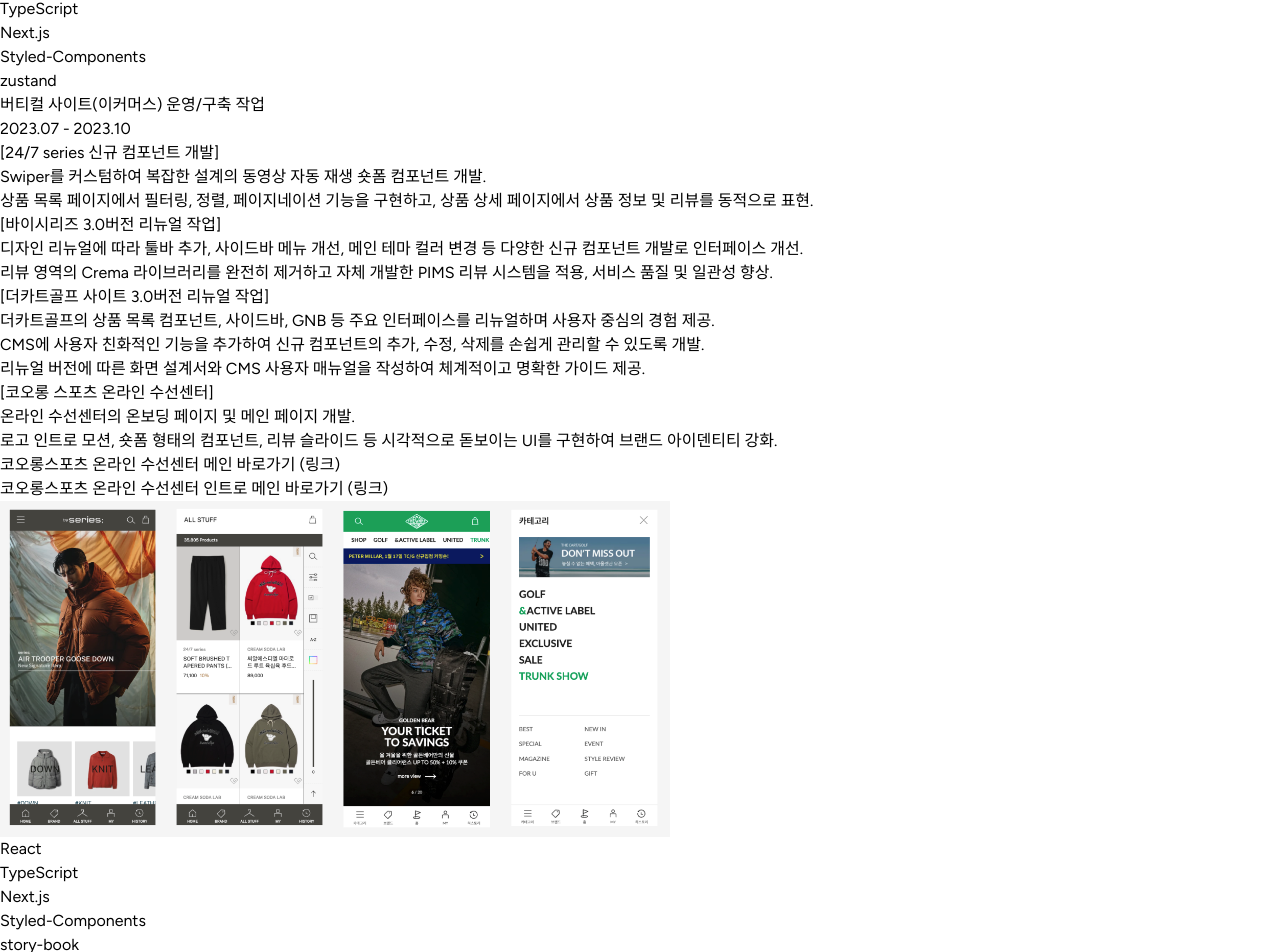
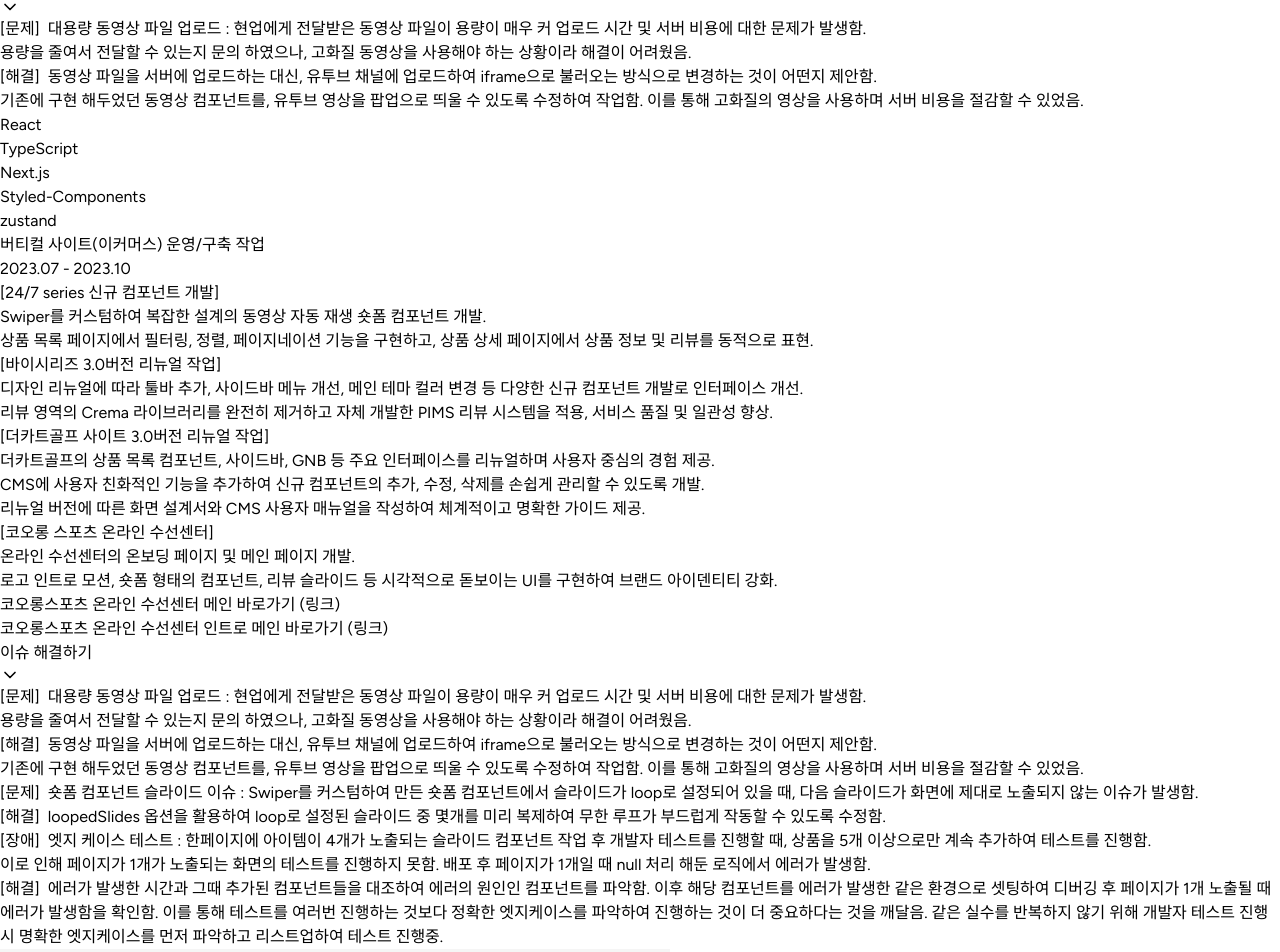
Before and after one commit to Sienna98/portfolio-sieun, a Next.js app: page /Experience in a window 1280 px wide. Shown: the part 1543-2495 px from the top of the page. Built offline with nearby package versions, Linux system fonts and the light colour scheme.

Commit message:
이슈 해결하기 추가 완료

```diff
--- a/src/app/(pages)/Experience/page.tsx
+++ b/src/app/(pages)/Experience/page.tsx
@@ -5,13 +5,14 @@
 import { useState } from "react";
 
 const ExperiencePage = () => {
-  const [isOpen, setIsOpen] = useState(false);
+  const [openItems, setOpenItems] = useState<{ [key: string]: boolean }>({});
 
-  const handleOpen = () => {
-    setIsOpen(!isOpen);
+  const handleOpen = (key: string) => {
+    setOpenItems((prev) => ({
+      ...prev,
+      [key]: !prev[key],
+    }));
   };
-
-  console.log(isOpen);
 
   return (
     <article className="px-5 pb-5 mb-[60px] md:mb-8 md:px-8 md:pb-8 min-w-[375px]">
@@ -41,13 +42,13 @@
 
                 <div className="mt-2 md:pl-2">
                   <ul className="flex flex-col gap-5">
-                    {experience.list.map((contents, idx) => (
-                      <li key={idx} className="flex flex-col">
+                    {experience.list.map((contents, contentIdx) => (
+                      <li key={contentIdx} className="flex flex-col">
                         {"subTitle" in contents &&
                           (contents.subTitle === "이슈 해결하기" ? (
                             <div
                               className="flex items-center gap-1"
-                              onClick={handleOpen}
+                              onClick={() => handleOpen(`${idx}-${contentIdx}`)}
                               role="button"
                             >
                               <h4 className="font-semibold text-sm">
@@ -59,7 +60,7 @@
                                 width={20}
                                 height={20}
                                 className={`${
-                                  isOpen
+                                  openItems[`${idx}-${contentIdx}`]
                                     ? "transform rotate-180 transition"
                                     : "transform rotate-0 transition"
                                 }`}
@@ -74,7 +75,7 @@
                           className={`flex flex-col gap-2 ${
                             "subTitle" in contents &&
                             contents.subTitle === "이슈 해결하기"
-                              ? isOpen
+                              ? openItems[`${idx}-${contentIdx}`]
                                 ? "max-h-[700px] lg:max-h-[450px] overflow-hidden transition-all duration-500 ease-in-out"
                                 : "max-h-0 overflow-hidden transition-all duration-500 ease-in-out"
                               : ""
--- a/src/data/experienceData.tsx
+++ b/src/data/experienceData.tsx
@@ -134,6 +134,44 @@
               "다양한 페이지에서 공통으로 활용되는 영역을 효율적으로 관리하기 위해 Zustand를 활용한 상태 관리 로직 개발.",
             ],
           },
+          {
+            subTitle: "이슈 해결하기",
+            contents: [
+              <div className="leading-6">
+                <span className="relative inline flex-shrink-0 flex-grow-0 basis-auto w-auto">
+                  <span className="z-10 relative font-semibold"> [문제] </span>
+                  <span
+                    className={`absolute bottom-0 left-0 h-full bg-[#baffda] w-full`}
+                  />
+                </span>
+                <span>
+                  <span className="font-semibold pl-1">
+                    &nbsp;대용량 동영상 파일 업로드 :&nbsp;
+                  </span>
+                  현업에게 전달받은 동영상 파일이 용량이 매우 커 업로드 시간 및
+                  서버 비용에 대한 문제가 발생함. <br />
+                  용량을 줄여서 전달할 수 있는지 문의 하였으나, 고화질 동영상을
+                  사용해야 하는 상황이라 해결이 어려웠음.
+                </span>
+              </div>,
+              <div className="leading-6 mt-1.5">
+                <span className="relative inline flex-shrink-0 flex-grow-0 basis-auto w-auto">
+                  <span className="z-10 relative font-semibold"> [해결] </span>
+                  <span
+                    className={`absolute bottom-0 left-0 h-full bg-[#baffda] w-full`}
+                  />
+                </span>
+                <span>
+                  &nbsp;동영상 파일을 서버에 업로드하는 대신, 유투브 채널에
+                  업로드하여 iframe으로 불러오는 방식으로 변경하는 것이 어떤지
+                  제안함. <br />
+                  기존에 구현 해두었던 동영상 컴포넌트를, 유투브 영상을 팝업으로
+                  띄울 수 있도록 수정하여 작업함. 이를 통해 고화질의 영상을
+                  사용하며 서버 비용을 절감할 수 있었음.
+                </span>
+              </div>,
+            ],
+          },
         ],
         skills: [
           "React",
@@ -190,6 +228,110 @@
               >
                 코오롱스포츠 온라인 수선센터 인트로 메인 바로가기 (링크)
               </a>,
+            ],
+          },
+          {
+            subTitle: "이슈 해결하기",
+            contents: [
+              <div className="leading-6">
+                <span className="relative inline flex-shrink-0 flex-grow-0 basis-auto w-auto">
+                  <span className="z-10 relative font-semibold"> [문제] </span>
+                  <span
+                    className={`absolute bottom-0 left-0 h-full bg-[#baffda] w-full`}
+                  />
+                </span>
+                <span>
+                  <span className="font-semibold pl-1">
+                    &nbsp;대용량 동영상 파일 업로드 :&nbsp;
+                  </span>
+                  현업에게 전달받은 동영상 파일이 용량이 매우 커 업로드 시간 및
+                  서버 비용에 대한 문제가 발생함. <br />
+                  용량을 줄여서 전달할 수 있는지 문의 하였으나, 고화질 동영상을
+                  사용해야 하는 상황이라 해결이 어려웠음.
+                </span>
+              </div>,
+              <div className="leading-6 mt-1.5">
+                <span className="relative inline flex-shrink-0 flex-grow-0 basis-auto w-auto">
+                  <span className="z-10 relative font-semibold"> [해결] </span>
+                  <span
+                    className={`absolute bottom-0 left-0 h-full bg-[#baffda] w-full`}
+                  />
+                </span>
+                <span>
+                  &nbsp;동영상 파일을 서버에 업로드하는 대신, 유투브 채널에
+                  업로드하여 iframe으로 불러오는 방식으로 변경하는 것이 어떤지
+                  제안함. <br />
+                  기존에 구현 해두었던 동영상 컴포넌트를, 유투브 영상을 팝업으로
+                  띄울 수 있도록 수정하여 작업함. 이를 통해 고화질의 영상을
+                  사용하며 서버 비용을 절감할 수 있었음.
+                </span>
+              </div>,
+              <div className="leading-6">
+                <span className="relative inline flex-shrink-0 flex-grow-0 basis-auto w-auto">
+                  <span className="z-10 relative font-semibold"> [문제] </span>
+                  <span
+                    className={`absolute bottom-0 left-0 h-full bg-[#baffda] w-full`}
+                  />
+                </span>
+                <span>
+                  <span className="font-semibold pl-1">
+                    &nbsp;숏폼 컴포넌트 슬라이드 이슈 :&nbsp;
+                  </span>
+                  Swiper를 커스텀하여 만든 숏폼 컴포넌트에서 슬라이드가 loop로
+                  설정되어 있을 때, 다음 슬라이드가 화면에 제대로 노출되지 않는
+                  이슈가 발생함.
+                </span>
+              </div>,
+              <div className="leading-6 mt-1.5">
+                <span className="relative inline flex-shrink-0 flex-grow-0 basis-auto w-auto">
+                  <span className="z-10 relative font-semibold"> [해결] </span>
+                  <span
+                    className={`absolute bottom-0 left-0 h-full bg-[#baffda] w-full`}
+                  />
+                </span>
+                <span>
+                  &nbsp;loopedSlides 옵션을 활용하여 loop로 설정된 슬라이드 중
+                  몇개를 미리 복제하여 무한 루프가 부드럽게 작동할 수 있도록
+                  수정함.
+                </span>
+              </div>,
+              <div className="leading-6">
+                <span className="relative inline flex-shrink-0 flex-grow-0 basis-auto w-auto">
+                  <span className="z-10 relative font-semibold"> [장애] </span>
+                  <span
+                    className={`absolute bottom-0 left-0 h-full bg-[#baffda] w-full`}
+                  />
+                </span>
+                <span>
+                  <span className="font-semibold pl-1">
+                    &nbsp;엣지 케이스 테스트 :&nbsp;
+                  </span>
+                  한페이지에 아이템이 4개가 노출되는 슬라이드 컴포넌트 작업 후
+                  개발자 테스트를 진행할 때, 상품을 5개 이상으로만 계속 추가하여
+                  테스트를 진행함. <br />
+                  이로 인해 페이지가 1개가 노출되는 화면의 테스트를 진행하지
+                  못함. 배포 후 페이지가 1개일 때 null 처리 해둔 로직에서 에러가
+                  발생함.
+                </span>
+              </div>,
+              <div className="leading-6 mt-1.5">
+                <span className="relative inline flex-shrink-0 flex-grow-0 basis-auto w-auto">
+                  <span className="z-10 relative font-semibold"> [해결] </span>
+                  <span
+                    className={`absolute bottom-0 left-0 h-full bg-[#baffda] w-full`}
+                  />
+                </span>
+                <span>
+                  &nbsp;에러가 발생한 시간과 그때 추가된 컴포넌트들을 대조하여
+                  에러의 원인인 컴포넌트를 파악함. 이후 해당 컴포넌트를 에러가
+                  발생한 같은 환경으로 셋팅하여 디버깅 후 페이지가 1개 노출될 때
+                  에러가 발생함을 확인함. 이를 통해 테스트를 여러번 진행하는
+                  것보다 정확한 엣지케이스를 파악하여 진행하는 것이 더
+                  중요하다는 것을 깨달음. 같은 실수를 반복하지 않기 위해 개발자
+                  테스트 진행시 명확한 엣지케이스를 먼저 파악하고 리스트업하여
+                  테스트 진행중.
+                </span>
+              </div>,
             ],
           },
         ],
@@ -254,6 +396,42 @@
             contents: [
               "메인 페이지의 패럴렉스 모션, 바이크 슬라이드 모션 등 화려한 인터렉션 작업 진행.",
               "전기바이크 시승 예약 시스템 개발, 직관적이고 편리한 예약 기능을 제공하여 사용자 만족도를 높임.",
+            ],
+          },
+          {
+            subTitle: "이슈 해결하기",
+            contents: [
+              <div className="leading-6">
+                <span className="relative inline flex-shrink-0 flex-grow-0 basis-auto w-auto">
+                  <span className="z-10 relative font-semibold"> [문제] </span>
+                  <span
+                    className={`absolute bottom-0 left-0 h-full bg-[#baffda] w-full`}
+                  />
+                </span>
+                <span>
+                  <span className="font-semibold pl-1">
+                    &nbsp;Swiper 커스텀 컴포넌트 :&nbsp;
+                  </span>
+                  요청받은 슬라이드 컴포넌트 디자인에 2가지의 페이지네이션이
+                  필요했음. 페이지네이션을 커스텀하여 화면에 노출시키고 나니,
+                  <br />
+                  loop 옵션이 적용되었을 때 activeIndex 값을 정확하게 인지하지
+                  못하는 이슈가 발생.
+                </span>
+              </div>,
+              <div className="leading-6 mt-1.5">
+                <span className="relative inline flex-shrink-0 flex-grow-0 basis-auto w-auto">
+                  <span className="z-10 relative font-semibold"> [해결] </span>
+                  <span
+                    className={`absolute bottom-0 left-0 h-full bg-[#baffda] w-full`}
+                  />
+                </span>
+                <span>
+                  &nbsp;Swiper 공식 문서를 확인하니 loop일때 사용가능한
+                  realIndex 옵션을 확인함. activeIndex를 realIndex로 변경하여
+                  해결함.
+                </span>
+              </div>,
             ],
           },
         ],
```
